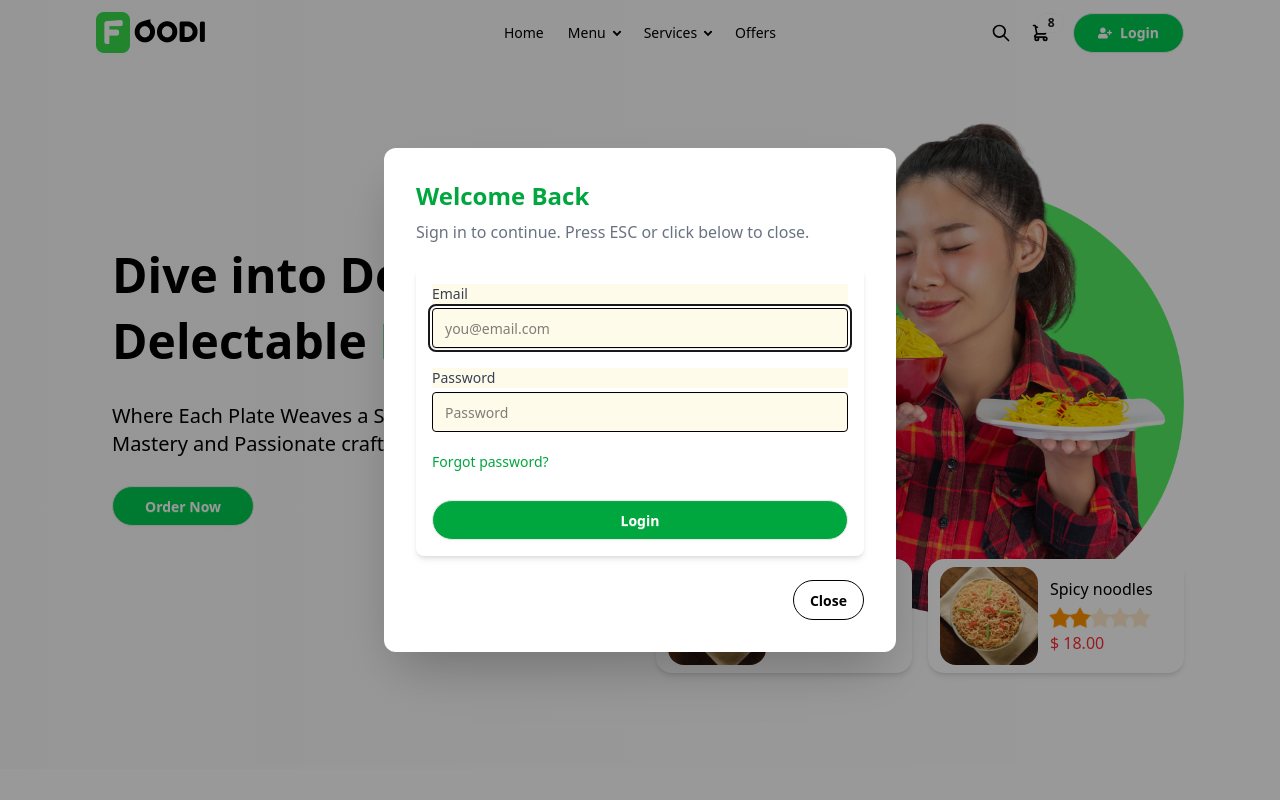
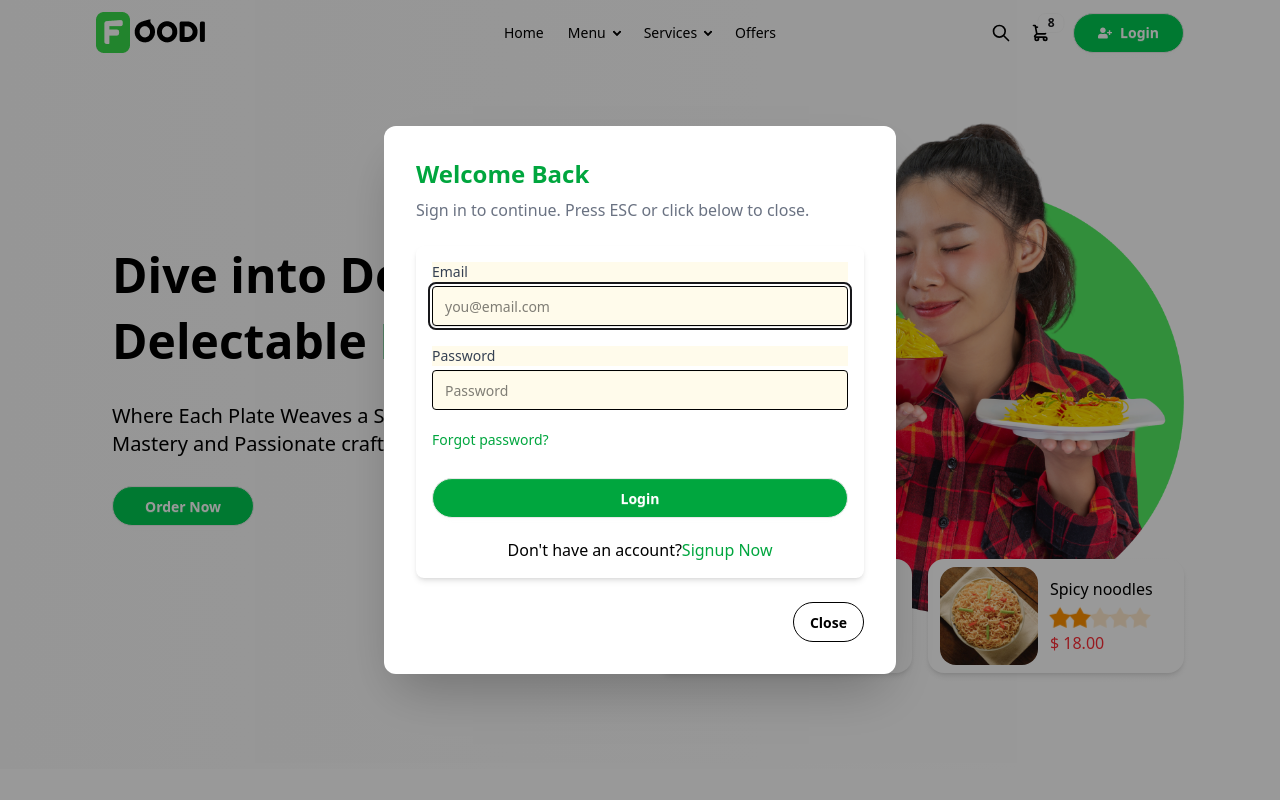
Before and after one commit to JaninduRSD/Foodi, a React (Vite) app: page / in a window 1280 px wide. Both pictures are taken after a click on the button "Login". Shown: the top 800 px of the page. Built offline with nearby package versions, Linux system fonts and the light colour scheme.

Commit message:
Add signup link to Modal component for improved user navigation

```diff
--- a/src/components/Modal.jsx
+++ b/src/components/Modal.jsx
@@ -1,4 +1,5 @@
 import React from 'react'
+import { Link } from 'react-router-dom'
 
 const Modal = () => {
   return (
@@ -19,6 +20,7 @@ const Modal = () => {
             <a className="text-green-600 hover:underline text-sm" href="#">Forgot password?</a>
           </div>
           <button className="btn bg-green-600 hover:bg-green-700 text-white w-full mt-2 rounded-full font-semibold transition">Login</button>
+          <p className='text-center'>Don't have an account?<Link to="/signup" className='text-green-600 hover:underline'>Signup Now</Link></p>
         </form>
         <div className="modal-action mt-6 flex justify-end">
           <form method="dialog">
```
